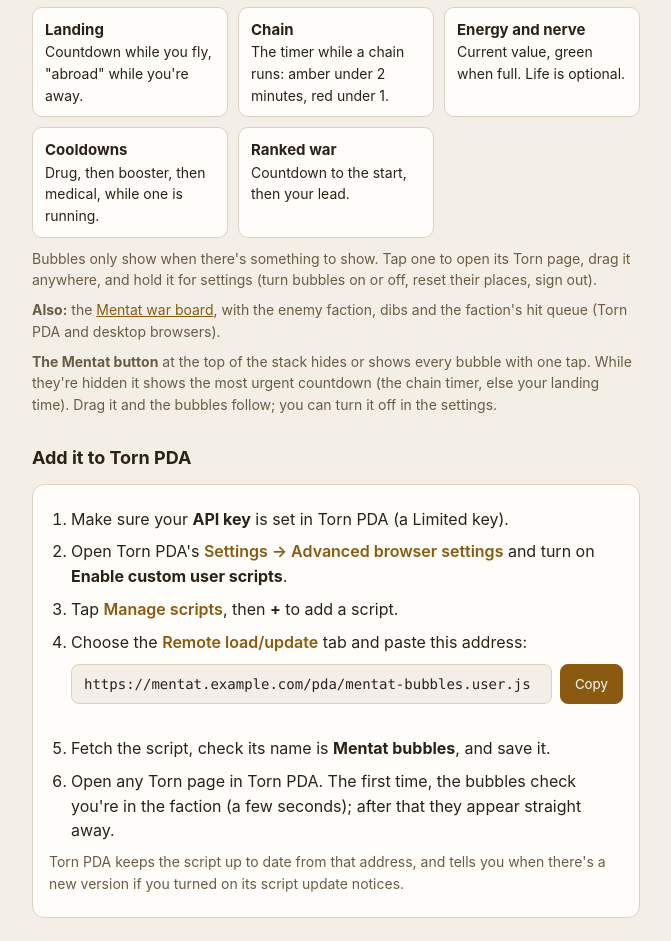
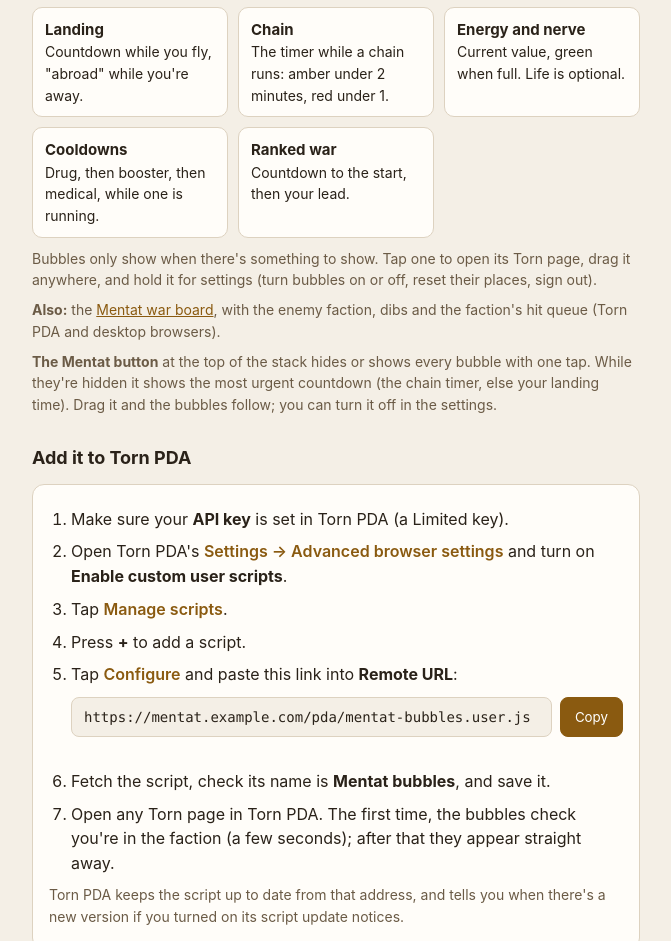
Before and after one commit to AlmaCRose/mentat, an Electron app: page web/pda/index.html in a window 1200 px wide. Shown: the part 146-1087 px from the top of the page, without its empty margins (264-935 px from the left). Drawn offline with Linux system fonts and the light colour scheme.

Commit message:
Torn PDA guides: Configure -> Remote URL install steps

```diff
--- a/web/pda/index.html
+++ b/web/pda/index.html
@@ -57,8 +57,9 @@
     <ol>
       <li>Make sure your <b>API key</b> is set in Torn PDA (a Limited key).</li>
       <li>Open Torn PDA's <span class="path">Settings → Advanced browser settings</span> and turn on <b>Enable custom user scripts</b>.</li>
-      <li>Tap <span class="path">Manage scripts</span>, then <b>+</b> to add a script.</li>
-      <li>Choose the <span class="path">Remote load/update</span> tab and paste this address:
+      <li>Tap <span class="path">Manage scripts</span>.</li>
+      <li>Press <b>+</b> to add a script.</li>
+      <li>Tap <span class="path">Configure</span> and paste this link into <b>Remote URL</b>:
         <div class="url"><input id="u" readonly value="https://mentat.example.com/pda/mentat-bubbles.user.js" aria-label="Script address"><button id="copy" type="button">Copy</button></div>
         <div class="copied" id="copied" role="status"></div>
       </li>
```
Also changed, not shown: web/pda/war.html (+3 -1 lines).
